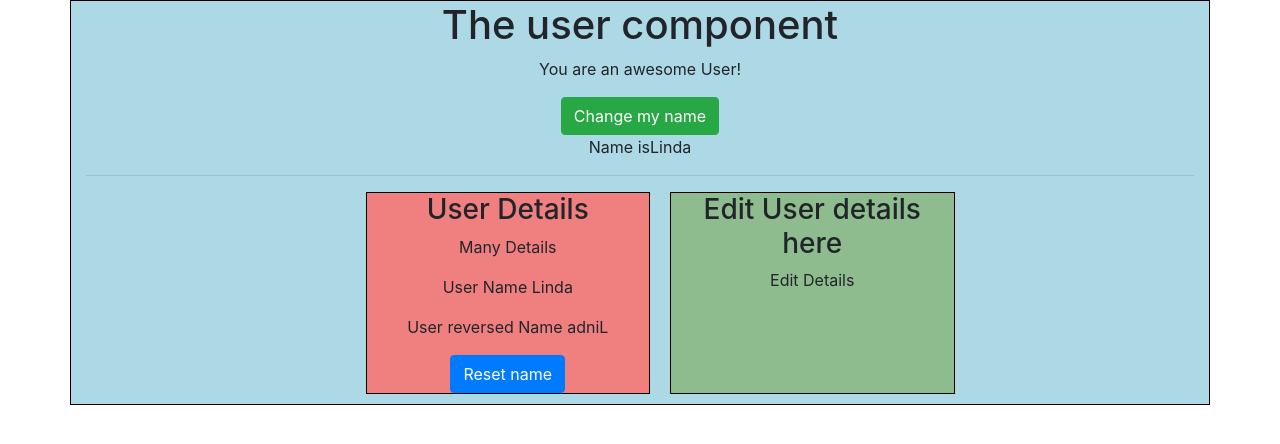
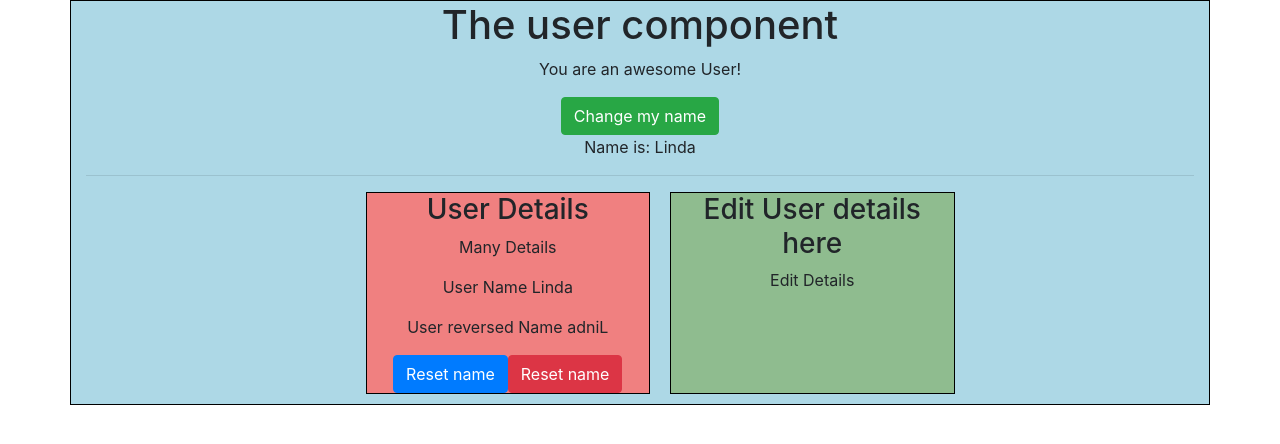
Before and after one commit to leriil/vue-first-steps, a Vue app: page /#/ in a window 1280 px wide. Shown: the top 444 px of the page. Built offline with nearby package versions, Linux system fonts and the light colour scheme.

Commit message:
executing callbacks

```diff
--- a/src/components/User.vue
+++ b/src/components/User.vue
@@ -3,13 +3,14 @@
 		<h1>The user component</h1>
 		<p>You are an awesome User!</p>
 		<button class="btn btn-success" @click="changeName">Change my name</button>
-		<p> Name is{{ name }}</p>
+		<p> Name is: {{ name }}</p>
 		<hr>
 		<div class="row">
 			<div class="col-sm-3"></div>
 			<!-- single file template supports case sensitive attributes, so we can use myName here as well -->
 			<!-- listen to the event and get its argument-->
-			<app-user-detail :name="name" @myEvent="name = $event"></app-user-detail>
+			<!-- we can pass functions as a prop -->
+			<app-user-detail :name="name" :parentFn="parentResetName" @myEvent="name = $event"></app-user-detail>
 			<app-user-edit></app-user-edit>
 			<div class="col-sm-3"></div>
 		</div>
@@ -30,6 +31,9 @@
 		methods: {
 			changeName(){
 				this.name = 'Anna';
+			},
+			parentResetName(){
+				this.name = 'Einstein';
 			}
 		},
 		components: {
--- a/src/components/UserDetail.vue
+++ b/src/components/UserDetail.vue
@@ -5,6 +5,8 @@
 		<p>User Name {{name}} </p>
 		<p>User reversed Name {{reverseName()}} </p>
 		<button class="btn btn-primary" @click="resetName()">Reset name</button>
+		<!-- executing a parent function (a callback) -->
+		<button class="btn btn-danger" @click="parentFn()">Reset name</button>
 	</div>
 </template>
 
@@ -18,7 +20,9 @@ export default {
 			type: String,
 		// the component won't run without the property
 		// required: true
-		default: 'Max'}
+		default: 'Max'},
+		// a parent function
+		parentFn: Function
 		// in case type is Object
 		// name:{
 		// 	type: Object,
@@ -36,7 +40,7 @@ export default {
 			return this.name.split("").reverse().join("");
 		},
 		// this method passes the new value to the parent component
-
+		// executing a custom event
 		resetName(){
 			this.name='Aurora';
 			// event name, argument
```
